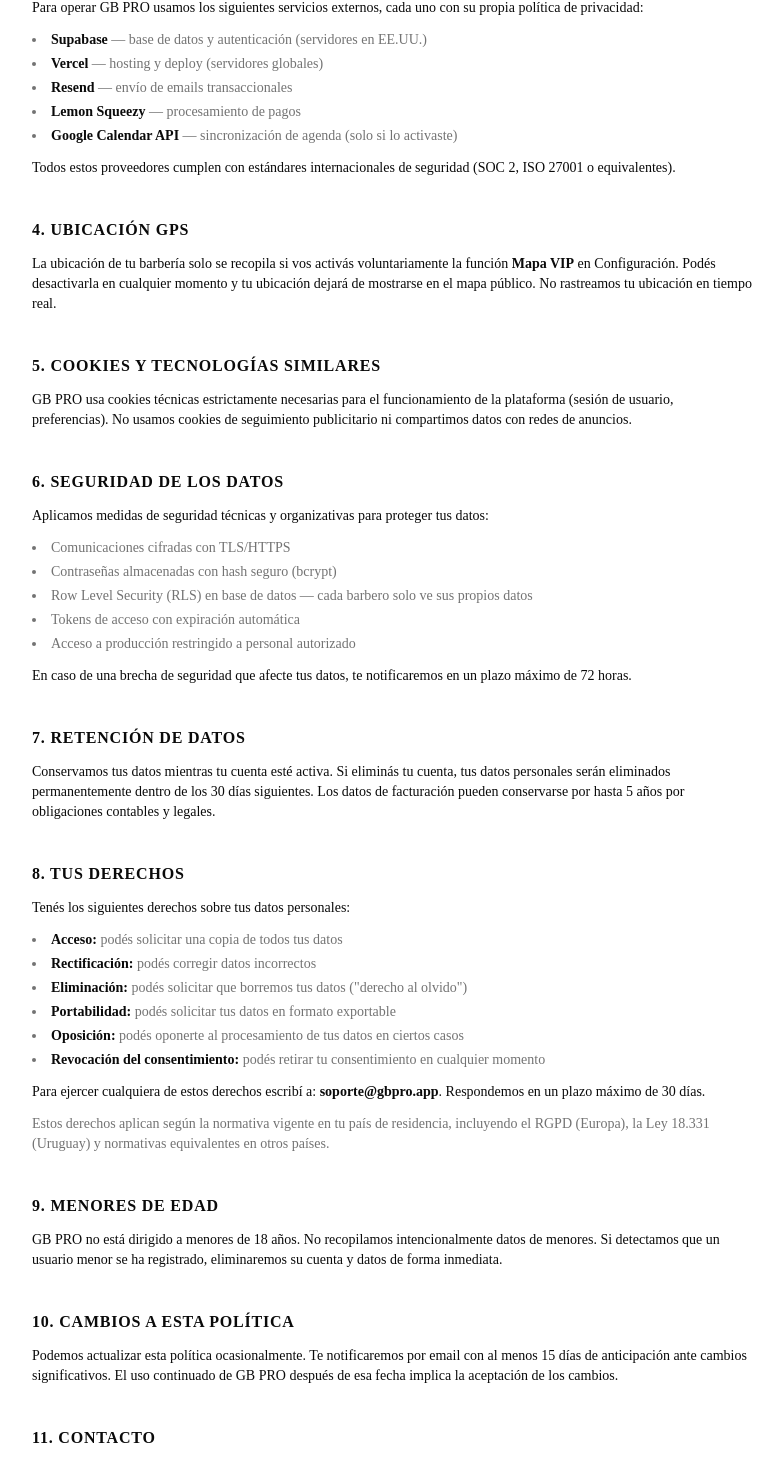
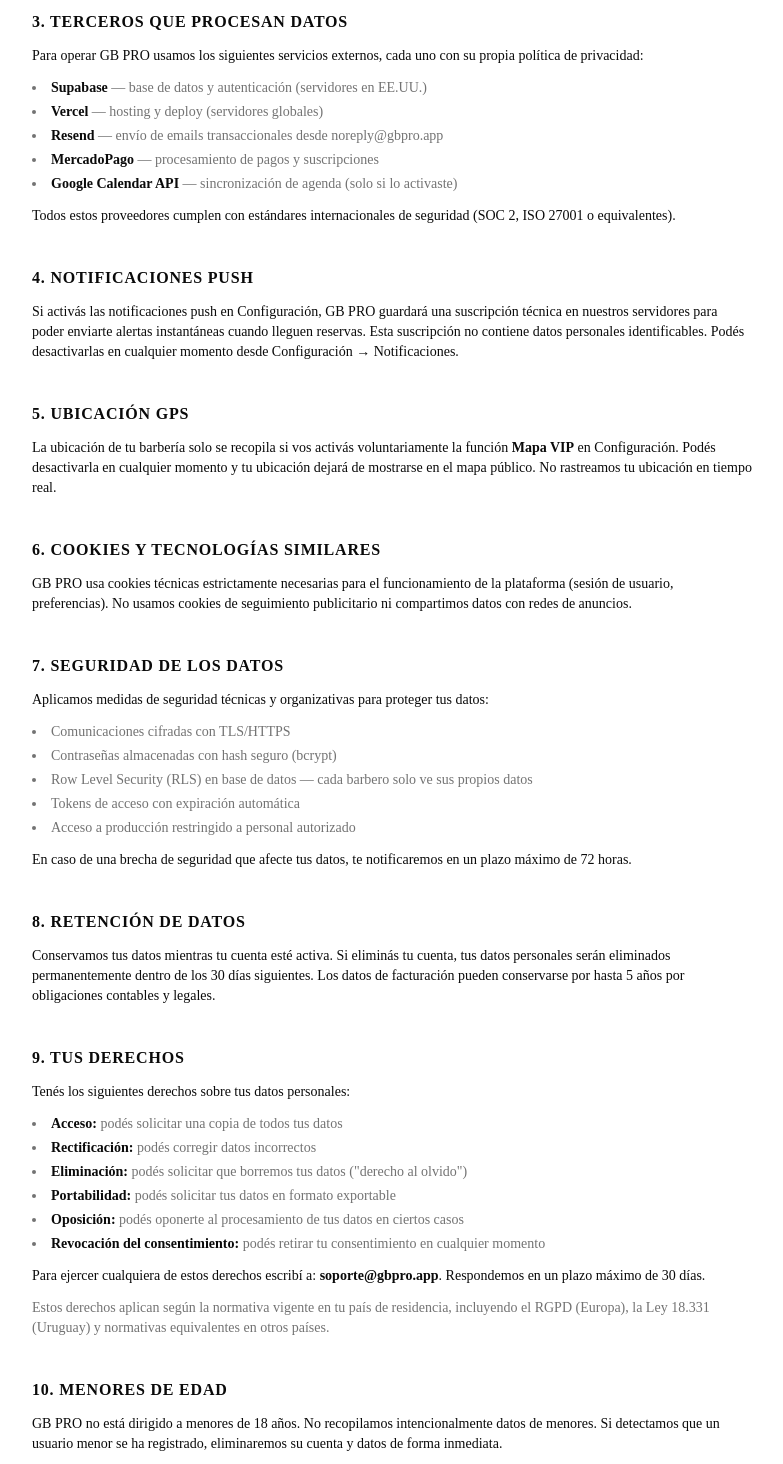
Before and after one commit to guezbarber/gb-pro, a Next.js app: page /privacidad in a window 1280 px wide. Shown: the part 1055-2519 px from the top of the page, without its empty margins (248-1031 px from the left). Built offline with nearby package versions, Linux system fonts and the light colour scheme; no server answers.

Commit message:
terminos y privacidad actualizados

```diff
--- a/src/app/privacidad/page.jsx
+++ b/src/app/privacidad/page.jsx
@@ -19,8 +19,9 @@
           <li>Email y contraseña (para autenticación)</li>
           <li>Nombre de la barbería, número de WhatsApp, horarios</li>
           <li>Ubicación GPS (solo si activás el Mapa VIP voluntariamente)</li>
-          <li>Datos de pago procesados por Lemon Squeezy (no los almacenamos directamente)</li>
+          <li>Datos de pago procesados por MercadoPago (no los almacenamos directamente)</li>
           <li>Tokens de Google Calendar (si conectás tu calendario)</li>
+          <li>Suscripciones push para notificaciones (si las activás)</li>
         </ul>
 
         <p className="font-bold mt-4">De los clientes finales (quienes reservan turnos):</p>
@@ -42,6 +43,7 @@
         <ul className="list-disc list-inside space-y-1 text-muted-foreground">
           <li>Prestar y mejorar el servicio de GB PRO</li>
           <li>Enviar emails transaccionales (confirmaciones de turno, recordatorios, puntos)</li>
+          <li>Enviar notificaciones push si las activaste</li>
           <li>Procesar pagos y gestionar suscripciones</li>
           <li>Sincronizar turnos con Google Calendar (si lo activaste)</li>
           <li>Mostrar tu barbería en el mapa público (solo si lo activaste)</li>
@@ -56,25 +58,30 @@
         <ul className="list-disc list-inside space-y-1 text-muted-foreground">
           <li><strong className="text-foreground">Supabase</strong> — base de datos y autenticación (servidores en EE.UU.)</li>
           <li><strong className="text-foreground">Vercel</strong> — hosting y deploy (servidores globales)</li>
-          <li><strong className="text-foreground">Resend</strong> — envío de emails transaccionales</li>
-          <li><strong className="text-foreground">Lemon Squeezy</strong> — procesamiento de pagos</li>
+          <li><strong className="text-foreground">Resend</strong> — envío de emails transaccionales desde noreply@gbpro.app</li>
+          <li><strong className="text-foreground">MercadoPago</strong> — procesamiento de pagos y suscripciones</li>
           <li><strong className="text-foreground">Google Calendar API</strong> — sincronización de agenda (solo si lo activaste)</li>
         </ul>
         <p>Todos estos proveedores cumplen con estándares internacionales de seguridad (SOC 2, ISO 27001 o equivalentes).</p>
       </section>
 
       <section className="space-y-3">
-        <h2 className="text-base font-black uppercase tracking-wider">4. Ubicación GPS</h2>
+        <h2 className="text-base font-black uppercase tracking-wider">4. Notificaciones push</h2>
+        <p>Si activás las notificaciones push en Configuración, GB PRO guardará una suscripción técnica en nuestros servidores para poder enviarte alertas instantáneas cuando lleguen reservas. Esta suscripción no contiene datos personales identificables. Podés desactivarlas en cualquier momento desde Configuración → Notificaciones.</p>
+      </section>
+
+      <section className="space-y-3">
+        <h2 className="text-base font-black uppercase tracking-wider">5. Ubicación GPS</h2>
         <p>La ubicación de tu barbería solo se recopila si vos activás voluntariamente la función <strong>Mapa VIP</strong> en Configuración. Podés desactivarla en cualquier momento y tu ubicación dejará de mostrarse en el mapa público. No rastreamos tu ubicación en tiempo real.</p>
       </section>
 
       <section className="space-y-3">
-        <h2 className="text-base font-black uppercase tracking-wider">5. Cookies y tecnologías similares</h2>
+        <h2 className="text-base font-black uppercase tracking-wider">6. Cookies y tecnologías similares</h2>
         <p>GB PRO usa cookies técnicas estrictamente necesarias para el funcionamiento de la plataforma (sesión de usuario, preferencias). No usamos cookies de seguimiento publicitario ni compartimos datos con redes de anuncios.</p>
       </section>
 
       <section className="space-y-3">
-        <h2 className="text-base font-black uppercase tracking-wider">6. Seguridad de los datos</h2>
+        <h2 className="text-base font-black uppercase tracking-wider">7. Seguridad de los datos</h2>
         <p>Aplicamos medidas de seguridad técnicas y organizativas para proteger tus datos:</p>
         <ul className="list-disc list-inside space-y-1 text-muted-foreground">
           <li>Comunicaciones cifradas con TLS/HTTPS</li>
@@ -87,12 +94,12 @@
       </section>
 
       <section className="space-y-3">
-        <h2 className="text-base font-black uppercase tracking-wider">7. Retención de datos</h2>
+        <h2 className="text-base font-black uppercase tracking-wider">8. Retención de datos</h2>
         <p>Conservamos tus datos mientras tu cuenta esté activa. Si eliminás tu cuenta, tus datos personales serán eliminados permanentemente dentro de los 30 días siguientes. Los datos de facturación pueden conservarse por hasta 5 años por obligaciones contables y legales.</p>
       </section>
 
       <section className="space-y-3">
-        <h2 className="text-base font-black uppercase tracking-wider">8. Tus derechos</h2>
+        <h2 className="text-base font-black uppercase tracking-wider">9. Tus derechos</h2>
         <p>Tenés los siguientes derechos sobre tus datos personales:</p>
         <ul className="list-disc list-inside space-y-1 text-muted-foreground">
           <li><strong className="text-foreground">Acceso:</strong> podés solicitar una copia de todos tus datos</li>
@@ -107,24 +114,24 @@
       </section>
 
       <section className="space-y-3">
-        <h2 className="text-base font-black uppercase tracking-wider">9. Menores de edad</h2>
+        <h2 className="text-base font-black uppercase tracking-wider">10. Menores de edad</h2>
         <p>GB PRO no está dirigido a menores de 18 años. No recopilamos intencionalmente datos de menores. Si detectamos que un usuario menor se ha registrado, eliminaremos su cuenta y datos de forma inmediata.</p>
       </section>
 
       <section className="space-y-3">
-        <h2 className="text-base font-black uppercase tracking-wider">10. Cambios a esta política</h2>
+        <h2 className="text-base font-black uppercase tracking-wider">11. Cambios a esta política</h2>
         <p>Podemos actualizar esta política ocasionalmente. Te notificaremos por email con al menos 15 días de anticipación ante cambios significativos. El uso continuado de GB PRO después de esa fecha implica la aceptación de los cambios.</p>
       </section>
 
       <section className="space-y-3">
-        <h2 className="text-base font-black uppercase tracking-wider">11. Contacto</h2>
+        <h2 className="text-base font-black uppercase tracking-wider">12. Contacto</h2>
         <p>Para consultas sobre privacidad o para ejercer tus derechos:</p>
         <p><strong>Email:</strong> soporte@gbpro.app</p>
         <p><strong>Responsable:</strong> Mitchel, Montevideo, Uruguay</p>
       </section>
 
       <div className="border-t border-border/50 pt-6 text-xs text-muted-foreground">
-        <p>GB PRO — Operado por Mitchel, Montevideo, Uruguay.</p>
+        <p>GB PRO — Operado por Mitchel, Montevideo, Uruguay — <a href="https://gbpro.app" className="underline">gbpro.app</a></p>
       </div>
     </div>
   );
--- a/src/app/terminos/page.jsx
+++ b/src/app/terminos/page.jsx
@@ -29,7 +29,7 @@
 
       <section className="space-y-3">
         <h2 className="text-base font-black uppercase tracking-wider">3. Pagos y suscripciones</h2>
-        <p>Los pagos del plan PRO se procesan a través de <strong>Lemon Squeezy</strong>, un procesador de pagos externo. GB PRO no almacena datos de tarjetas de crédito.</p>
+        <p>Los pagos del plan PRO se procesan a través de <strong>MercadoPago</strong>, un procesador de pagos externo. GB PRO no almacena datos de tarjetas de crédito.</p>
         <p>Las suscripciones se renuevan automáticamente al final de cada período (mensual o anual) hasta que sean canceladas. Podés cancelar en cualquier momento desde tu panel de cuenta. La cancelación entra en vigor al final del período pagado, sin reembolso proporcional por el tiempo restante.</p>
         <p>Los precios pueden modificarse con un aviso previo de 30 días por email.</p>
       </section>
@@ -80,7 +80,7 @@
       </section>
 
       <div className="border-t border-border/50 pt-6 text-xs text-muted-foreground">
-        <p>GB PRO — Operado por Mitchel, Montevideo, Uruguay.</p>
+        <p>GB PRO — Operado por Mitchel, Montevideo, Uruguay — <a href="https://gbpro.app" className="underline">gbpro.app</a></p>
       </div>
     </div>
   );
```
